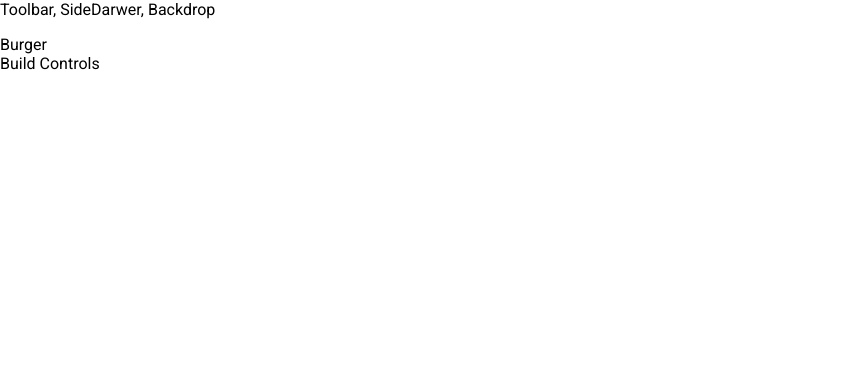
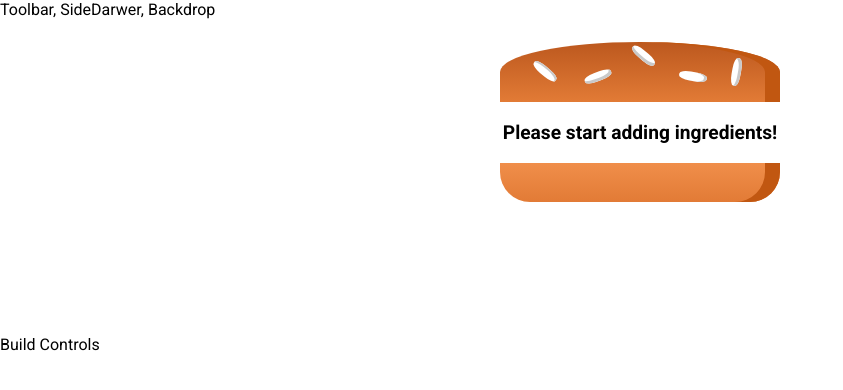
Before and after one commit to SarahHarrington/burger-builder, a React app: page / in a window 1280 px wide. Shown: the top 390 px of the page, without its empty margins (0-843 px from the left). Built offline with nearby package versions, Linux system fonts and the light colour scheme.

Commit message:
burger layout complete, starting build controls

```diff
--- /dev/null
+++ b/src/components/Burger/Burger.css
@@ -0,0 +1,30 @@
+.Burger {
+  width: 100%;
+  margin: auto;
+  height: 250px;
+  overflow: scroll;
+  text-align: center;
+  font-weight: bold;
+  font-size: 1.2rem;
+}
+
+@media (min-width: 1000px) and (min-height: 700px) {
+  .Burger {
+    width: 700px;
+    height: 600px;
+  }
+}
+
+@media (min-width: 500px) and (min-height: 401px) {
+  .Burger {
+    width: 450px;
+    height: 400px;
+  }
+}
+
+@media (min-width: 500px) and (min-height: 400px) {
+  .Burger {
+    width: 350px;
+    height: 300px;
+  }
+}
--- a/src/components/Burger/Burger.js
+++ b/src/components/Burger/Burger.js
@@ -0,0 +1,31 @@
+import React from 'react';
+
+import classes from './Burger.css';
+import BurgerIngredient from './BurgerIngredients/BurgerIngredients';
+
+const burger = (props) => {
+  let transformedIngredients = Object.keys( props.ingredients )
+    .map( igKey => {
+      return [...Array( props.ingredients[igKey] )].map( (_, i) => {
+        return <BurgerIngredient key={igKey + i} type={igKey}/>
+      });
+    })
+      .reduce((arr, el) => {
+        return arr.concat(el); //takes the given element and adds it tot he array
+      }, []);
+
+  if (transformedIngredients.length === 0) {
+    transformedIngredients = <p>Please start adding ingredients!</p>
+  }
+  console.log(transformedIngredients);
+
+  return (
+    <div className={classes.Burger}>
+      <BurgerIngredient type="bread-top"/>
+      {transformedIngredients}
+      <BurgerIngredient type="bread-bottom"/>
+    </div>
+  );
+}
+
+export default burger;
--- a/src/components/Burger/BurgerIngredients/BurgerIngredients.js
+++ b/src/components/Burger/BurgerIngredients/BurgerIngredients.js
@@ -1,12 +1,13 @@
-import React from 'react';
+import React, { Component } from 'react';
 import PropTypes from 'prop-types';
 
 import classes from './BurgerIngredient.css';
 
-const burgerIngredient = (props) => {
+class BurgerIngredient extends Component {
+  render() {
     let ingredient = null;
 
-  switch (props.type) {
+    switch (this.props.type) {
       case ('bread-bottom'):
         ingredient = <div className={classes.BreadBottom}></div>;
         break;
@@ -33,7 +34,12 @@ const burgerIngredient = (props) => {
       default:
         ingredient = null;
       }
-
+      return ingredient;
+  }
 }
 
-export default burgerIngredient;
+BurgerIngredient.propTypes = {
+  type: PropTypes.string.isRequired
+}
+
+export default BurgerIngredient;
--- a/src/containers/BurgerBuilder/BurgerBuilder.js
+++ b/src/containers/BurgerBuilder/BurgerBuilder.js
@@ -1,11 +1,27 @@
 import React, { Component } from 'react';
 import Aux from '../../hoc/aux';
+import Burger from '../../components/Burger/Burger';
 
 class BurgerBuilder extends Component {
+  // ALTERNATE WAY THAT THIS CAN BE DONE
+  // constructor(props) {
+  //   super(props);
+  //   this.state = {...}
+  // }
+
+  state = {
+    ingredients: {
+      salad: 0,
+      bacon: 0,
+      cheese: 0,
+      meat: 0,
+    }
+  }
+
   render() {
     return(
       <Aux>
-        <div>Burger</div>
+        <Burger ingredients={this.state.ingredients} />
         <div>Build Controls</div>
       </Aux>
     );
```
Also changed, not shown: src/components/Burger/BuildControls/BuildControls.css (added, +10 -0 lines), src/components/Burger/BuildControls/BuildControls.js (added, +9 -0 lines). Lines whose indentation alone changed are shown as unchanged.
